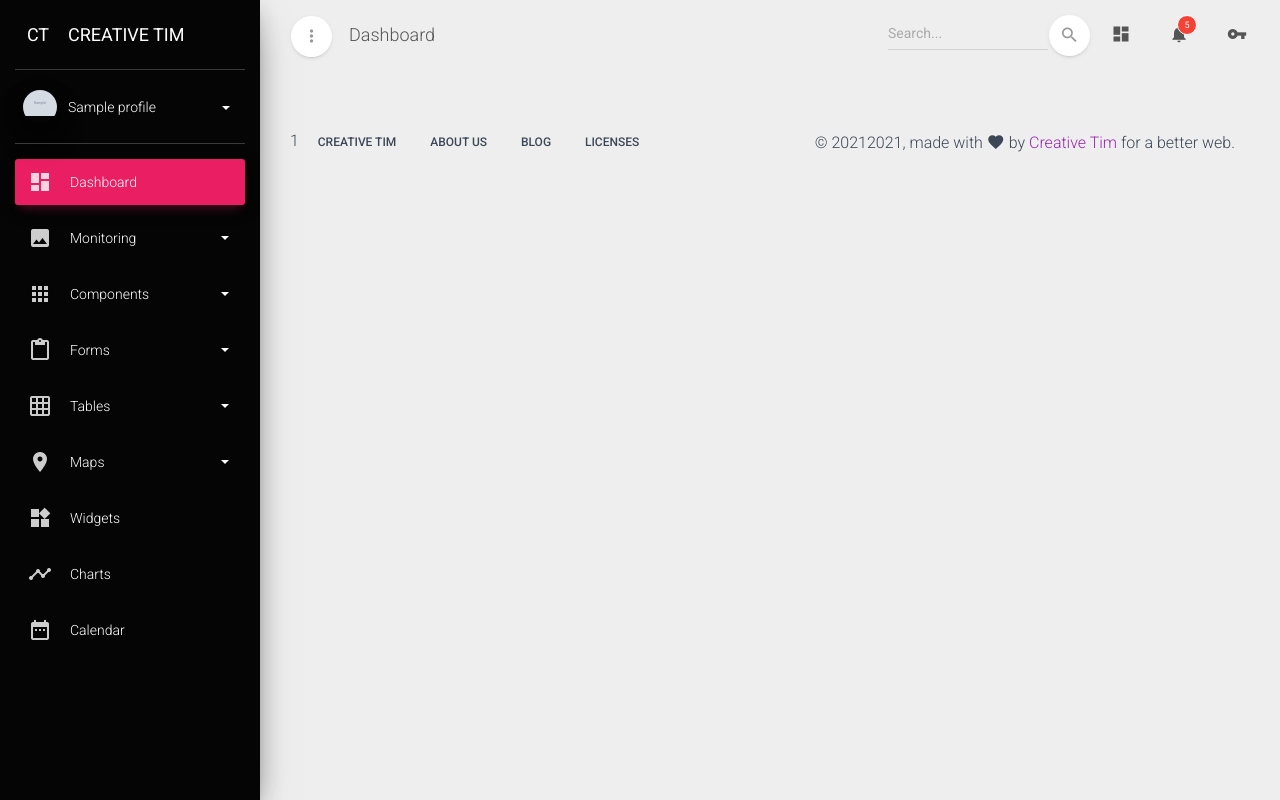
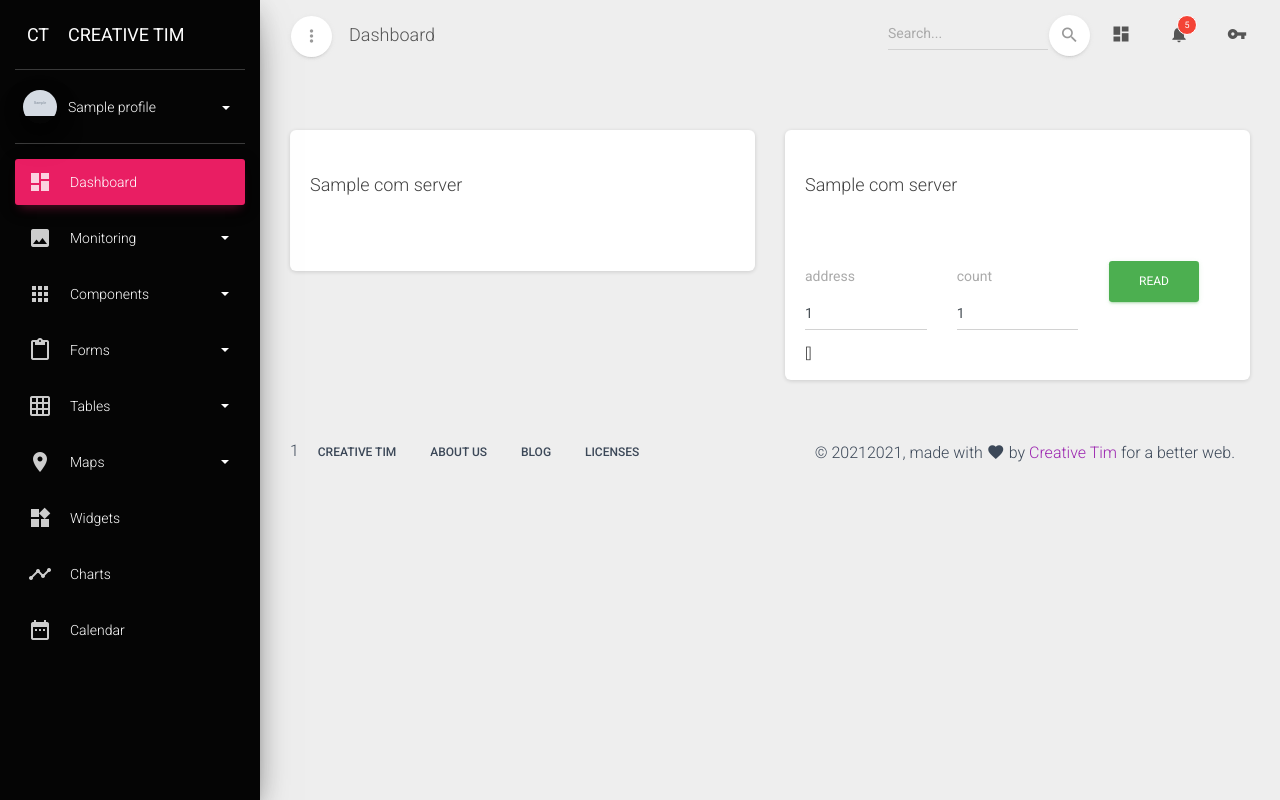
Before and after one commit to hosseinmoghimi/PDMS3, a Django app: template web/templates/web/com-server.html in a window 1280 px wide. Run offline with Django 3.2, Linux system fonts and the light colour scheme; the template is opened without the code that fills it: most values are stand-ins (such as "Sample title", 1, 10 or a date in 2020); grey boxes marked "Sample" are stand-in pictures; some libraries are stand-ins or nearby versions.

Commit message:
READ FROM COM SERVER OK

```diff
--- a/templates/dashboard-en/includes/scripts.html
+++ b/templates/dashboard-en/includes/scripts.html
@@ -190,7 +190,7 @@
 </script>
 <noscript>
     <img height="1" width="1" style="display:none"
-        src="https://www.facebook.com/tr?id=111649226022273&ev=PageView&noscript=1" />
+    src="https://www.facebook.com/tr?id=111649226022273&ev=PageView&noscript=1" />
 </noscript>
 <script>
     let aaaaa = 2
@@ -201,3 +201,4 @@
 
     });
 </script>
+<script src="{% static 'vendor/js/vue.min.js' %}"></script>
--- a/web/forms.py
+++ b/web/forms.py
@@ -3,6 +3,10 @@ class AddFeederForm(forms.Form):
     feeder_id=forms.IntegerField(required=True)
 class GetBusDataForm(forms.Form):
     bus_id=forms.IntegerField(required=True)
+class ReadComServerForm(forms.Form):
+    com_server_id=forms.IntegerField( required=True)
+    address=forms.IntegerField( required=False)
+    count=forms.IntegerField( required=False)
 
 class GetAnalogDataForm(forms.Form):
     host=forms.CharField(max_length=50,required=True)
--- a/web/templates/web/com-server.html
+++ b/web/templates/web/com-server.html
@@ -1 +1,26 @@
 {% extends "web/layout.html" %}
+{% block content %}
+<div class="row">
+    <div class="col-md-6">
+        <div class="card">
+            <div class="card-header">
+                <h4 class="title text-dark">
+                    {{com_server.name}}
+                </h4>
+            </div>
+            <div class="card-body">
+
+            </div>
+        </div>
+    </div>
+    <div class="col-md-6">
+        {% include "web/includes/com-server-app/template.html" %}
+
+    </div>
+</div>
+{% endblock content %}
+
+{% block script %}
+{% include "web/includes/com-server-app/script.html" %}
+
+{% endblock script %}
--- /dev/null
+++ b/web/templates/web/includes/com-server-app/read-form.html
@@ -0,0 +1,36 @@
+{% load static %}
+<form @submit.prevent="read()">
+    <div class="row">
+        <div class="col-md-4">
+            <div class="form-group">
+                <label for="">address</label>
+                <input type="number" required v-model="address" class="form-control">
+            </div>
+        </div>
+
+        <div class="col-md-4">
+            <div class="form-group">
+                <label for="">count</label>
+                <input type="number" required v-model="count" class="form-control">
+            </div>
+        </div>
+
+        <div class="col-md-4">
+            <button class="btn btn-success">Read</button>
+
+        </div>
+    </div>
+    <span v-html="values">
+
+    </span>
+    <img src="{% static 'img/loading.gif' %}" width="32" v-if="waiting" alt="">
+
+    <div class="alert alert-info" v-if="succeed">
+
+        Data Read Successfully!
+    </div>
+    <div class="alert alert-danger" v-if="failed">
+
+        Data Read Failed!
+    </div>
+</form>
--- /dev/null
+++ b/web/templates/web/includes/com-server-app/script.html
@@ -0,0 +1,56 @@
+<script>
+    let com_server_id = parseInt("{{com_server.id}}")
+    let com_server_app = new Vue({
+        el: "#com-server-app",
+        data: {
+            com_server_id: com_server_id,
+            address: 1,
+            count: 1,
+            values: [],
+            succeed: false,
+            failed: false,
+            waiting: false,
+        },
+        methods: {
+            read: function () {
+                com_server_app.done = false
+                com_server_app.waiting = true
+                let url = "{% url 'web:read_com_server' %}"
+                let payload = {
+                    csrfmiddlewaretoken: csrfmiddlewaretoken,
+                    count: this.count,
+                    address: this.address,
+                    com_server_id: this.com_server_id,
+                }
+                console.log(payload)
+                let posting = $.post(url, payload)
+                posting.fail((data) => {
+                    console.log(data)
+                    com_server_app.failed = true
+                    setTimeout(() => {
+                        com_server_app.failed = false
+                    }, 5000);
+                })
+                posting.done((data) => {
+                    com_server_app.waiting = false
+
+                    if (data.result === 'SUCCEED') {
+
+                        com_server_app.values = data.values
+                        com_server_app.succeed = true
+                        setTimeout(() => {
+                            com_server_app.succeed = false
+                        }, 3000);
+                    }
+                    else {
+                        com_server_app.failed = true
+                        setTimeout(() => {
+                            com_server_app.failed = false
+                        }, 2000);
+                    }
+                })
+            }
+        }
+
+    })
+</script>
--- /dev/null
+++ b/web/templates/web/includes/com-server-app/template.html
@@ -0,0 +1,11 @@
+<div class="card" id="com-server-app">
+    <div class="card-header">
+        <h4 class="title text-dark">
+            {{com_server.name}}
+        </h4>
+    </div>
+    <div class="card-body">
+        {% include "web/includes/com-server-app/read-form.html" %}
+
+    </div>
+</div>
--- a/web/templates/web/includes/sidebar.html
+++ b/web/templates/web/includes/sidebar.html
@@ -7,6 +7,14 @@
     </a>
     <div class="collapse" id="pagesExamples">
         <ul class="nav">
+            {% if perms.web.change_comserver %}
+            <li class="nav-item ">
+                <a class="nav-link docs-creator" href="{{ADMIN_URL}}">
+                    <span class="sidebar-mini"> M </span>
+                    <span class="sidebar-normal"> Admin </span>
+                </a>
+            </li>
+            {% endif %}
             <li class="nav-item ">
                 <a class="nav-link docs-creator" href="{% url 'web:home' %}">
                     <span class="sidebar-mini"> H </span>
--- a/web/urls.py
+++ b/web/urls.py
@@ -6,7 +6,7 @@ app_name=APP_NAME
 urlpatterns = [
     path('',(views.BasicViews().home),name="home"),
     path('bus_monitoring/<int:bus_id>/',login_required(views.BasicViews().monitoring),name="bus_monitoring"),
-    path('com_server/<int:pk>/',views.BasicViews().com_server,name="comserver"),
+    path('com_server/<int:pk>/',views.ComServerViews().com_server,name="comserver"),
     path('node/<int:pk>/',views.BasicViews().node,name="node"),
     path('feeder/<int:pk>/',views.BasicViews().feeder,name="feeder"),
     path('bus/<int:pk>/',views.BasicViews().bus,name="bus"),
@@ -24,4 +24,6 @@ urlpatterns = [
     path('circuit_breaker_toggle/',login_required(apis.BasicApi().circuit_breaker_toggle),name="circuit_breaker_toggle"),
     path('circuit_breaker_read/',login_required(apis.BasicApi().circuit_breaker_read),name="circuit_breaker_read"),
     path('add_input_command/',login_required(views.BasicViews().add_input_command),name="add_input_command"),
+    path('read_com_server/',login_required(apis.ComServerApi().read_com_server),name="read_com_server"),
+
 ]
```
Also changed, not shown: web/apis.py (+20 -0 lines), web/constants.py (+32 -0 lines), web/modbus.py (+15 -9 lines), web/models.py (+33 -24 lines), web/repo.py (+9 -3 lines), web/templates/web/includes/table-comservers.html (+6 -6 lines), web/utils.py (+43 -27 lines), web/views.py (+10 -6 lines), static/img/loading.gif (added), templates/dashboard-en/includes/scripts2.html (deleted), web/migrations/0001_initial.py.
